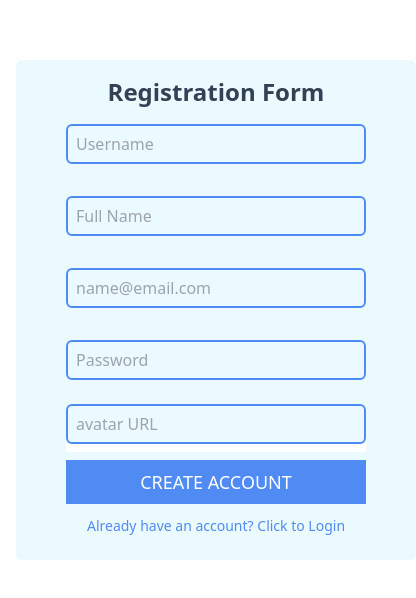
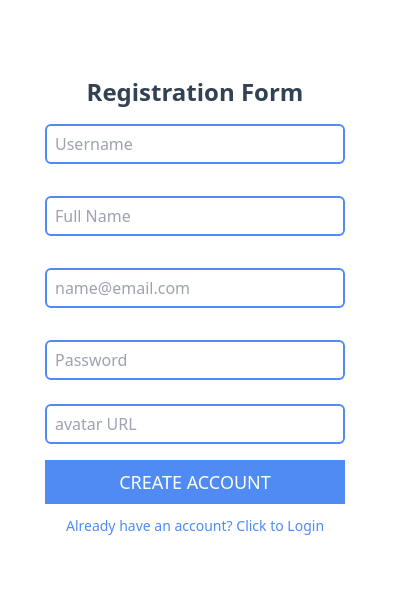
Before and after one commit to destinybravos/school-mgt, a React (Vite) app: page /register in a window 390 px wide. Shown: the part 112-710 px from the top of the page, 416 px wide, since content can reach past the window. Built offline with nearby package versions, Linux system fonts and the light colour scheme.

Commit message:
just remove light background and did responsiveness

```diff
--- a/src/pages/auth/Register.jsx
+++ b/src/pages/auth/Register.jsx
@@ -5,7 +5,7 @@ const Register = () => {
   return (
     <div>
        <section >
-          <div className='bg-[#ebfaff] min-h-[500px] w-[400px] flex flex-col justify-center items-center h-auto px-4 rounded-md'>
+          <div className=' min-h-[500px] max-w-[400px] flex flex-col justify-center items-center h-auto px-4 rounded-md'>
             <h1 className="text-2xl font-sans font-black text-[#334155]">Registration Form</h1>
             <form action="">
                 <div className="py-4">
```
